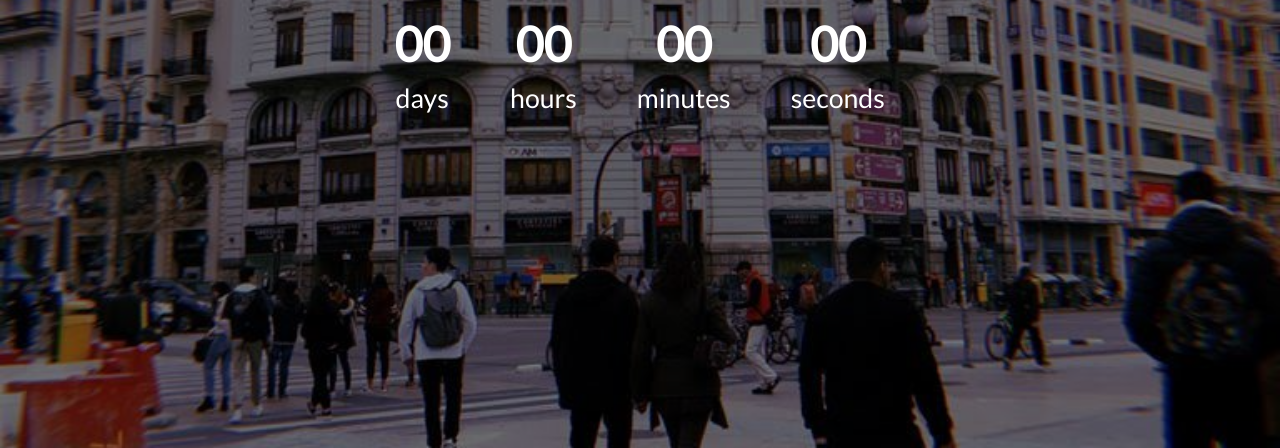
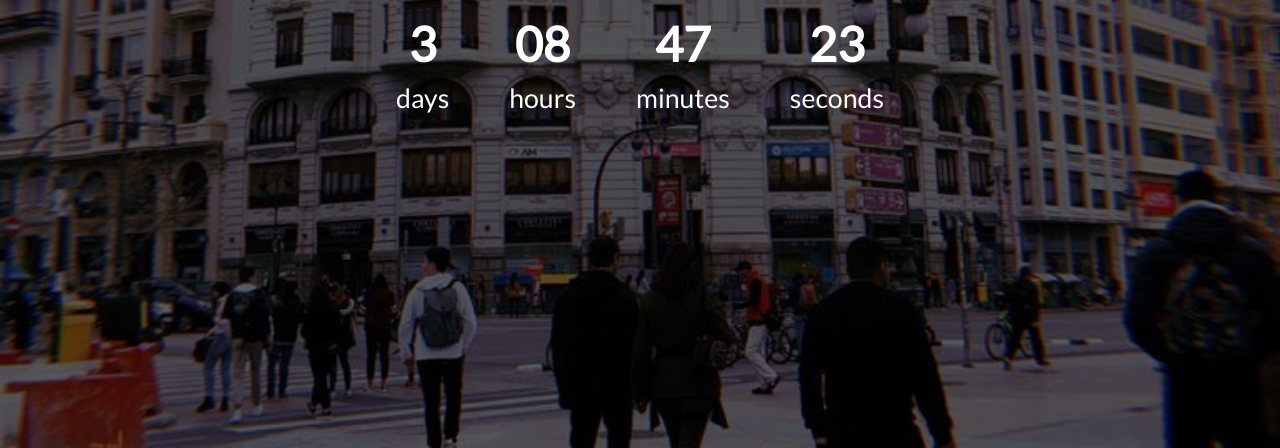
Before and after one commit to ccs211/Countdown, a plain HTML site: page index.html in a window 1280 px wide. Shown: the part 352-800 px from the top of the page. Drawn offline with Linux system fonts and the light colour scheme.

Commit message:
time logic

```diff
--- a/index.html
+++ b/index.html
@@ -8,7 +8,7 @@
 </head>
 <body>
   <div id="year" class="year"></div>
-  <h1>New Year Count Down</h1>
+  <h1>Pimpotxu's Birthday Countdown</h1>
 
   <div id="countdown" class="countdown">
     <div class="time">
--- a/script.js
+++ b/script.js
@@ -0,0 +1,28 @@
+const days = document.getElementById('days');
+const hours = document.getElementById('hours');
+const minutes = document.getElementById('minutes');
+const seconds = document.getElementById('seconds');
+const countdown = document.getElementById('countdown');
+
+const currentYear = new Date().getFullYear();
+
+const birthdayTime = new Date(`December 27 ${currentYear } 00:00:00`);
+
+
+function updateCountdown() {
+  const currentTime = new Date();
+  const diff = birthdayTime - currentTime;
+
+  const d = Math.floor(diff / 1000 / 60 / 60 / 24);
+  const h = Math.floor(diff / 1000 / 60 / 60) % 24;
+  const m = Math.floor(diff / 1000 / 60) % 60;
+  const s = Math.floor(diff / 1000) % 60;
+
+
+  days.innerHTML = d;
+  hours.innerHTML = h < 10 ? '0' + h : h;
+  minutes.innerHTML = m < 10 ? '0' + m : m;
+  seconds.innerHTML = s < 10 ? '0' + s : s;
+}
+
+setInterval(updateCountdown, 1000);
--- a/style.css
+++ b/style.css
@@ -29,7 +29,7 @@ body:after {
   left: 0;
   width: 100%;
   height: 100%;
-  background-color: rgba(0, 0, 0, 0.5);
+  background-color: rgba(0, 0, 0, 0.6);
 }
 
 body * {
```
